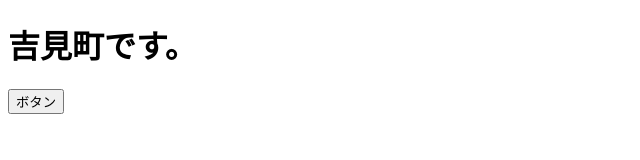
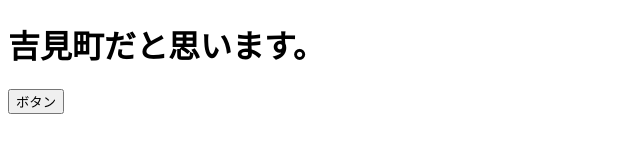
Before and after one commit to shimada-0206/portfolio, a plain HTML site: page index.html in a window 1280 px wide. Shown: the whole page, without its empty margins (0-640 px from the left). Drawn offline with nearby package versions, Linux system fonts and the light colour scheme.

Commit message:
Update heading text in index.html

```diff
--- a/index.html
+++ b/index.html
@@ -9,7 +9,7 @@
 </head>
 
 <body>
-    <h1>吉見町です。</h1>
+    <h1>吉見町だと思います。</h1>
     <button type="button" name="button">ボタン</button>
 
 
@@ -25,4 +25,5 @@
 
 </body>
 
+
 </html>
```
